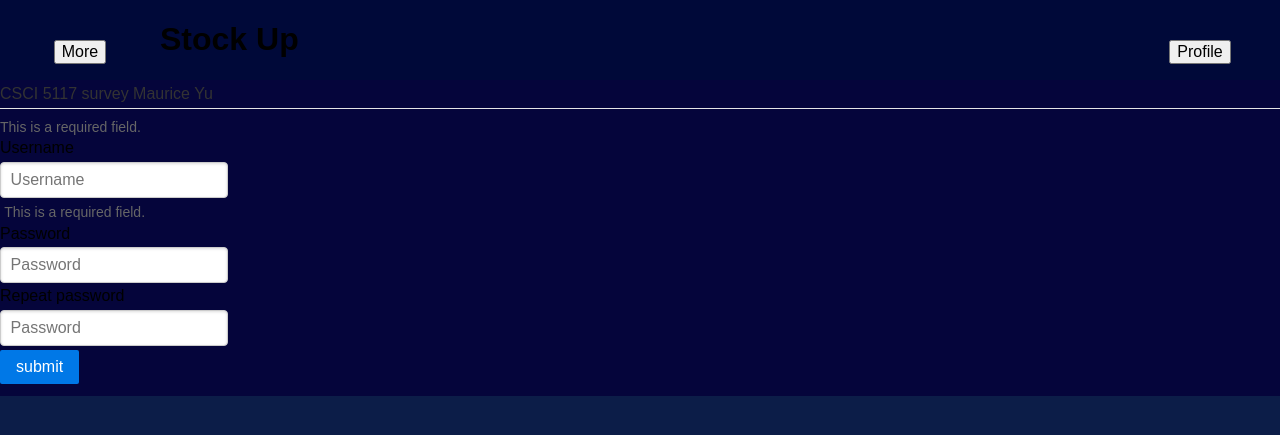
After one commit to csci5117s24/project-1-the-boys, a Flask app: page /signup in a window 1280 px wide. The commit adds this page. Shown: the top 435 px of the page. Run offline with Flask 3, Linux system fonts and the light colour scheme; some libraries are stand-ins or nearby versions.

Commit message:
saving work

```diff
--- a/server.py
+++ b/server.py
@@ -2,13 +2,116 @@
 from flask import Flask, render_template, url_for, request, redirect
 from jinja2 import Environment, Template
 import os
+from flask import Flask, render_template, redirect
+from flask import current_app, g, request, url_for, session
 from contextlib import contextmanager
 import json
+from urllib.parse import quote_plus, urlencode
+from authlib.integrations.flask_client import OAuth
+from contextlib import contextmanager
+import logging
+from psycopg2.pool import ThreadedConnectionPool
+from psycopg2.extras import DictCursor
 
 app = Flask(__name__)
 environment = Environment
+
+pool = None
+
+
+app = Flask(__name__)
+environment = Environment
+app.secret_key = os.environ["FLASK_SECRET"]
+
+oauth = OAuth(app)
+
+oauth.register(
+    "auth0",
+    client_id=os.environ.get("AUTH0_CLIENT_ID"),
+    client_secret=os.environ.get("AUTH0_CLIENT_SECRET"),
+    client_kwargs={
+        "scope": "openid profile email",
+    },
+    server_metadata_url=f'https://{os.environ.get("AUTH0_DOMAIN")}/.well-known/openid-configuration'
+)
+
+
+@app.route("/logout")
+def logout():
+    session.clear()
+    return redirect(
+        "https://" + os.environ.get("AUTH0_DOMAIN")
+        + "/v2/logout?"
+        + urlencode(
+            {
+                "returnTo": url_for("home", _external=True),
+                "client_id": os.environ.get("AUTH0_CLIENT_ID"),
+            },
+            quote_via=quote_plus,
+        )
+    )
+
+def setup():
+    global pool
+    DATABASE_URL = os.environ['DATABASE_URL']
+    current_app.logger.info(f"creating db connection pool")
+    pool = ThreadedConnectionPool(1, 100, dsn=DATABASE_URL, sslmode='require')
+
+
+@contextmanager
+def get_db_connection():
+    try:
+        setup()
+        connection = pool.getconn()
+        yield connection
+    finally:
+        pool.putconn(connection)
+
+
+@contextmanager
+def get_db_cursor(commit=False):
+    with get_db_connection() as connection:
+      cursor = connection.cursor(cursor_factory=DictCursor)
+      try:
+          yield cursor
+          if commit:
+              connection.commit()
+      finally:
+          cursor.close()
+
+@app.route("/login")
+def login():
+    return oauth.auth0.authorize_redirect(
+        redirect_uri=url_for("callback", _external=True)
+    )
+
+@app.route("/callback", methods=["GET", "POST"])
+def callback():
+    token = oauth.auth0.authorize_access_token()
+    session["user"] = token
+    return redirect("/")
 
 @app.route("/", methods=['GET'])
 def mainpage():
     url_for('static', filename = 'styling/style.css')
     return render_template('mainpage.html') #This will be changed when the basic frame is created and then used as an extension for all of our pages
+
+@app.route("/profile", methods=['GET'])
+def profilepage():
+    url_for('static', filename = 'styling/style.css')
+    return render_template('profile.html') #This will be changed when the basic frame is created and then used as an extension for all of our pages
+
+def createUser(request):
+    with get_db_cursor(True) as cur:
+        current_app.logger.info("submitting form")
+        cur.execute("INSERT INTO userinfo (username, password) VALUES (%s, %s)", (request.form.get("username","test"),request.form.get("password","test")))
+
+
+@app.route("/submitUser", methods=['POST'])
+def userCreate():
+    createUser(request)
+    return redirect("/profile")
+
+@app.route("/signup", methods=['GET'])
+def signup():
+    return render_template("signup.html")
--- a/static/styling/style.css
+++ b/static/styling/style.css
@@ -17,3 +17,19 @@ body{
     border-style: solid;
     border-radius: 2vw;
 }
+#profile-container
+{
+    background-color: blueviolet;
+    position: center;
+}
+#profile-table
+{
+    margin-left: auto;
+    margin-right: auto;
+}
+#signup-container
+{
+    margin-left:auto;
+    margin-right: auto;
+    background-color: rgb(5, 5, 59);
+}
--- /dev/null
+++ b/templates/login.html
@@ -0,0 +1,4 @@
+{%extends "frame.html"%}
+{%block content%}
+
+{%endblock%}
--- /dev/null
+++ b/templates/signup.html
@@ -0,0 +1,27 @@
+{%extends "frame.html"%}
+{%block content%}
+<div id="signup-container">
+
+
+    <form action="/submitUser" method="POST" class="pure-form pure-form-stacked">
+        <fieldset>
+            <legend>CSCI 5117 survey Maurice Yu</legend>
+            <span class="pure-form-message">This is a required field.</span>
+            <div class="pure-control-group">
+                <label for="aligned-name">Username</label>
+                <input type="text" id="aligned-name" name="username" placeholder="Username" />
+                <span class="pure-form-message-inline">This is a required field.</span>
+            </div>
+            <div class="pure-control-group">
+                <label for="aligned-password">Password</label>
+                <input type="password" id="aligned-password" name="password" placeholder="Password" />
+            </div>
+            <div class="pure-control-group">
+                <label for="aligned-password">Repeat password</label>
+                <input type="password" id="aligned-password" placeholder="Password" />
+            </div>
+            <button type="submit" class="pure-button pure-button-primary">submit</button>
+        </fieldset>
+    </form>
+</div>
+{%endblock%}
```
Also changed, not shown: templates/profile.html (added, +42 -0 lines), templates/mainpage.html (line endings or trailing spaces), 3 other files.
